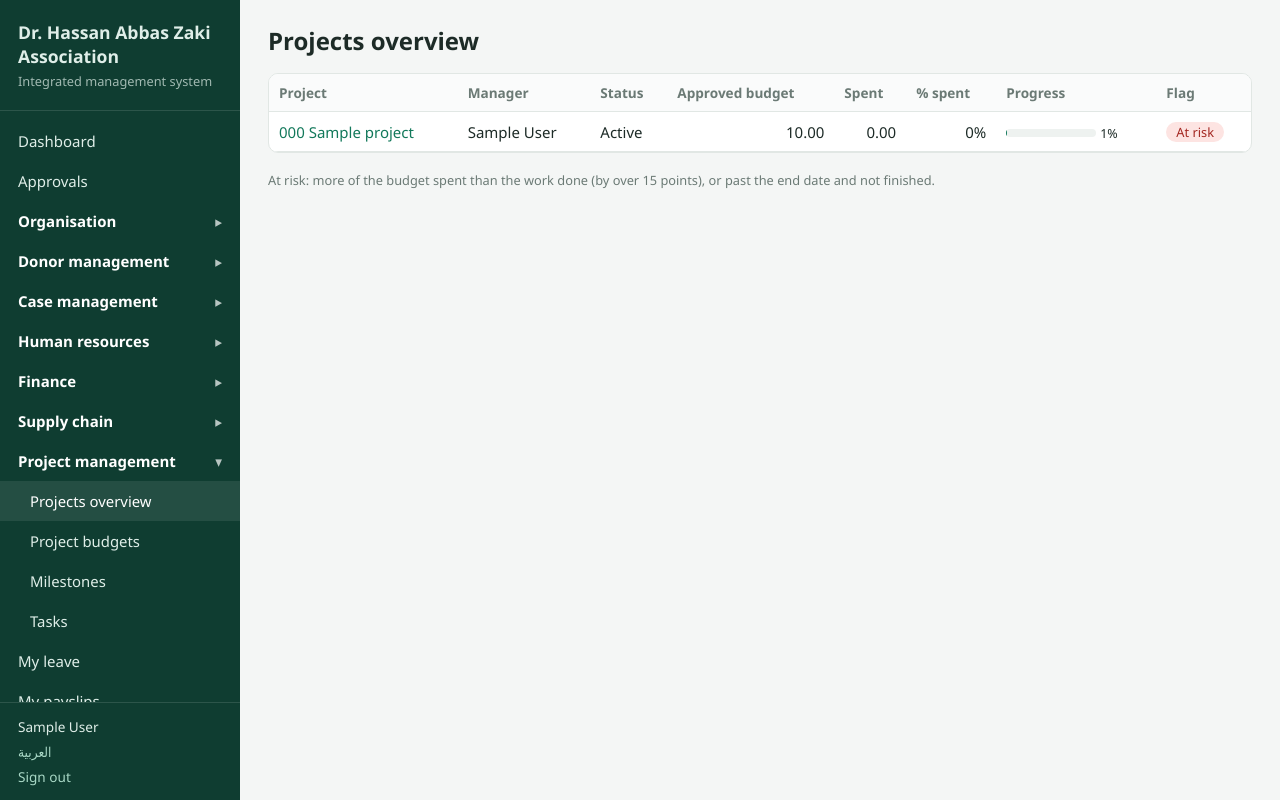
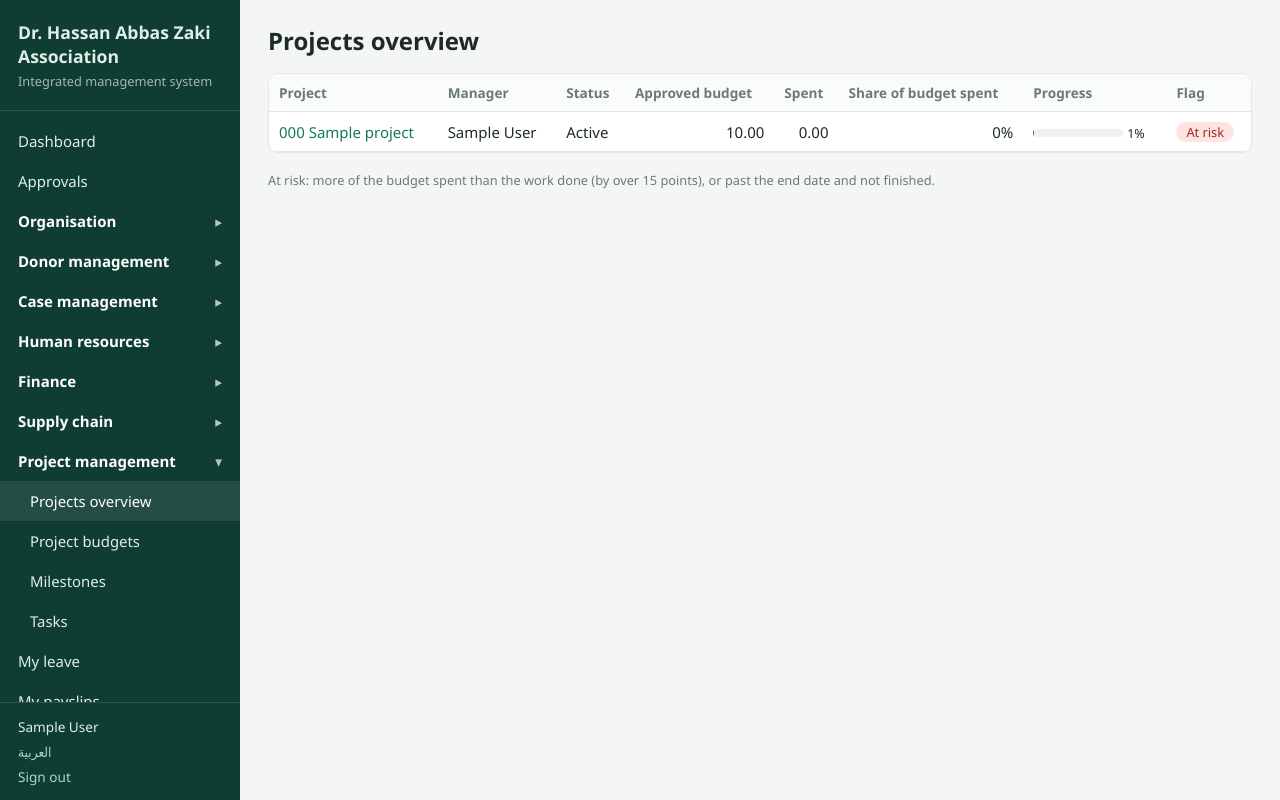
Before and after one commit to amhayawan/Test-Project, a Django app: page /projects/ in a window 1280 px wide. Run offline with Django 5.2, Linux system fonts and the light colour scheme; a user stored in the database is signed in; tables that the repository leaves empty hold one stand-in row (values such as "Sample post").

Commit message:
v2: demo staff loan paid out before payroll deducts it; translate the projects 'spent' column
Template translation lookups escape %, so labels with % never matched
their Arabic text; the column is now 'Share of budget spent'.

Co-Authored-By: Claude Opus 5.5 <noreply@anthropic.com>
Claude-Session: https://claude.ai/code/session_019iJHhFWCyKbbqBZWJCvUTQ

```diff
--- a/v2/finance/demo.py
+++ b/v2/finance/demo.py
@@ -53,6 +53,8 @@ def run(ctx):
         if d.replace(day=15) > today:
             break
     pay(today - timedelta(days=40), "مكتب المراجعة القانونية", 25000, "5308", "FIN", "أتعاب مراجعة القوائم المالية")
+    # staff loan paid out; the instalments come back through payroll deductions
+    pay(date(today.year, 1, 5), u["storekeeper"].name_ar, 6000, "1110", "SUP", "سلفة عامل تُسدد على 12 قسطاً")
 
     # fixed assets and the last three months of depreciation
     items = [("VEH", "ميكروباص توزيع المساعدات", 650000, 36), ("IT", "أجهزة حاسب للمكتب (5)", 120000, 12),
--- a/v2/templates/projects/list.html
+++ b/v2/templates/projects/list.html
@@ -3,7 +3,7 @@
 <h1>{% translate "Projects overview" %}</h1>
 <div class="card table-wrap"><table>
   <tr><th>{% translate "Project" %}</th><th>{% translate "Manager" %}</th><th>{% translate "Status" %}</th><th>{% translate "Approved budget" %}</th>
-      <th>{% translate "Spent" %}</th><th>{% translate "% spent" %}</th><th>{% translate "Progress" %}</th><th>{% translate "Flag" %}</th></tr>
+      <th>{% translate "Spent" %}</th><th>{% translate "Share of budget spent" %}</th><th>{% translate "Progress" %}</th><th>{% translate "Flag" %}</th></tr>
   {% for r in rows %}<tr><td><a href="{% url 'project_detail' r.project.pk %}">{{ r.project.code }} {{ r.project.name }}</a></td>
     <td>{{ r.project.manager.display_name|default:"—" }}</td><td>{{ r.project.get_status_display }}</td>
     <td class="num">{{ r.budget|money }}</td><td class="num">{{ r.actual|money }}</td>
```
Also changed, not shown: v2/locale/ar/LC_MESSAGES/django.po, 1 other file.
